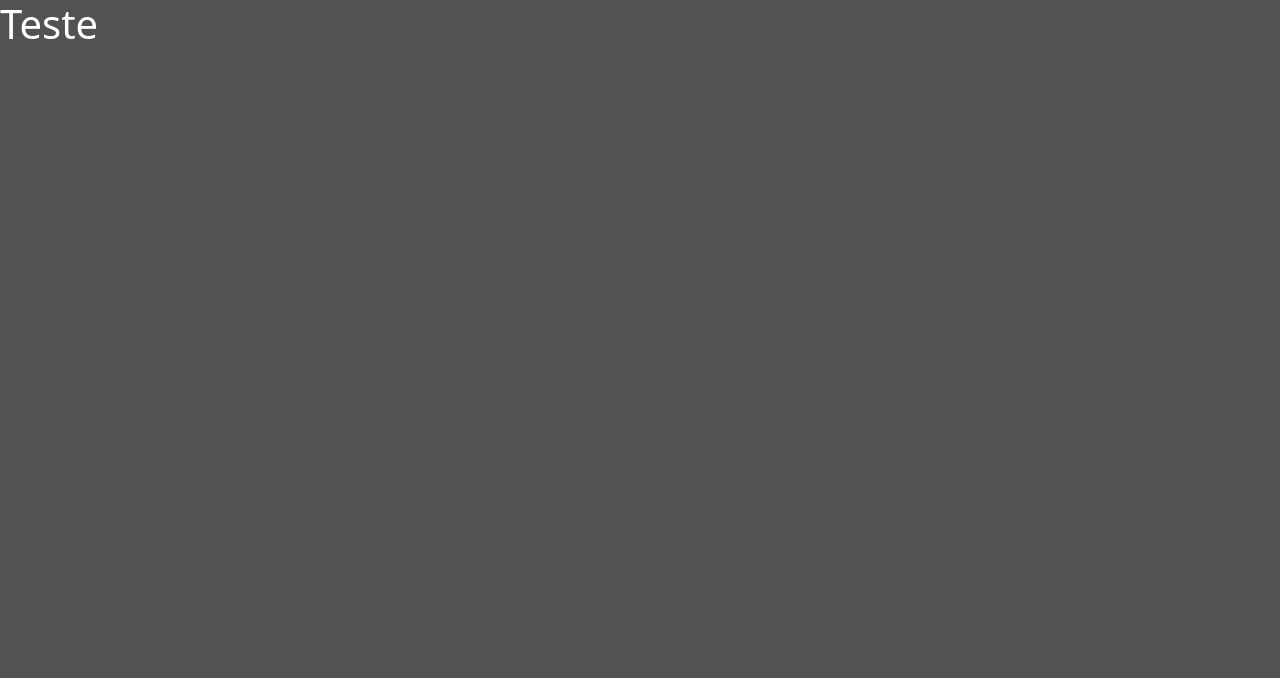
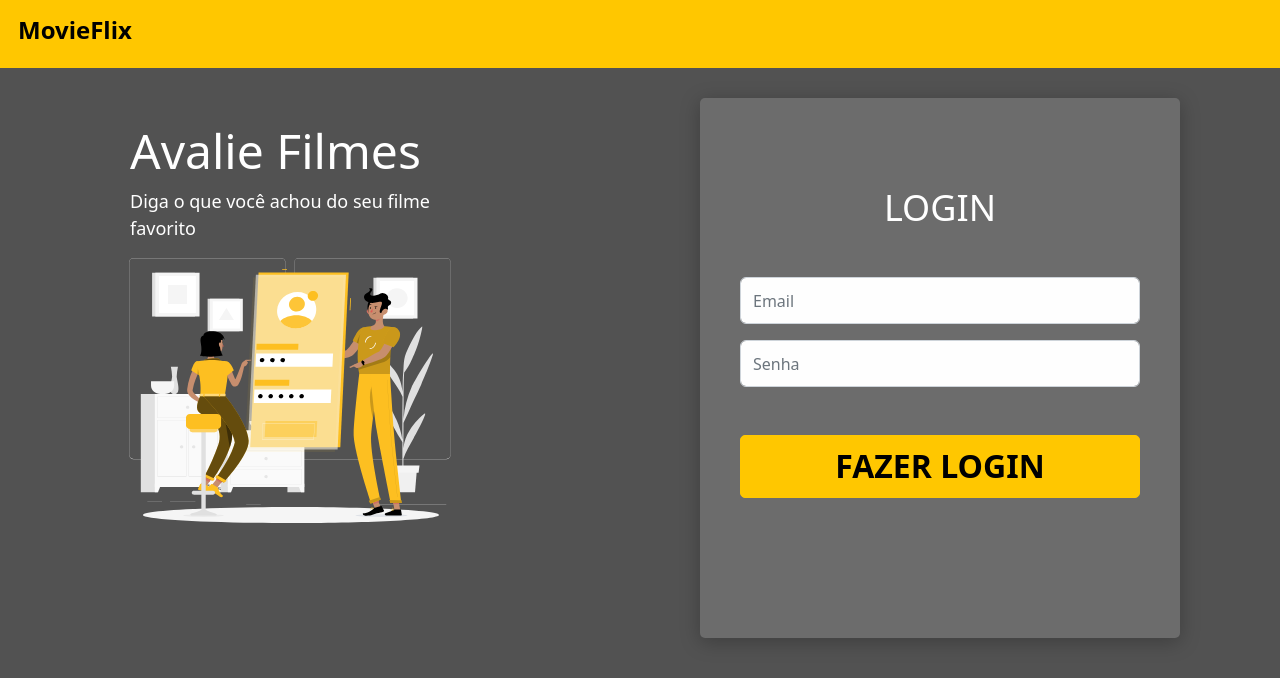
Before and after one commit to eolliveira/movieflix-web, a React (Vite) app: page / in a window 1280 px wide. Shown: the top 678 px of the page. Built offline with nearby package versions, Linux system fonts and the light colour scheme.

Commit message:
Page Login ok

```diff
--- a/src/App.css
+++ b/src/App.css
@@ -0,0 +1,9 @@
+.base-card {
+  background-color: #6c6c6c;
+  border-radius: 5px;
+  box-shadow: 0px 4px 20px rgba(0, 0, 0, 0.25);
+}
+
+* {
+  box-sizing: border-box;
+}
--- a/src/App.tsx
+++ b/src/App.tsx
@@ -1,8 +1,15 @@
-import './assets/custom.scss';
+import "./assets/custom.scss";
 import "./App.css";
+import Login from "./pages/Login";
+import NavBar from "./components/NavBar";
 
 function App() {
-  return <h1>Teste</h1>;
+  return (
+    <>
+      <NavBar />
+      <Login />
+    </>
+  );
 }
 
 export default App;
--- /dev/null
+++ b/src/components/Button/index.tsx
@@ -0,0 +1,16 @@
+import "./styles.css";
+
+type Props = {
+  text: String;
+};
+
+//desestrutura text do obj Props
+const Button = ({ text }: Props) => {
+  return (
+    <div className="btn-container btn-primary btn">
+      <h2>{text}</h2>
+    </div>
+  );
+};
+
+export default Button;
--- /dev/null
+++ b/src/components/Button/styles.css
@@ -0,0 +1,14 @@
+.btn-container {
+  display: flex;
+  justify-content: center;
+  width: 100%;
+  border-radius: 5px;
+}
+
+.btn-container h2 {
+    color: 20px;
+    text-transform: uppercase;
+    font-weight: bold;
+    padding: 5px 0;
+    margin: 0;
+  }
--- /dev/null
+++ b/src/components/NavBar/index.tsx
@@ -0,0 +1,13 @@
+import './styles.css'
+
+const NavBar = () => {
+
+    return(
+        <div className="navbar-container">
+            <h1>MovieFlix</h1>
+        </div>
+    );
+
+}
+
+export default NavBar;
--- /dev/null
+++ b/src/components/NavBar/styles.css
@@ -0,0 +1,13 @@
+.navbar-container {
+  display: flex;
+  align-items: center;
+  background-color: #ffc700;
+  padding: 18px;
+  height: 68px;
+}
+
+.navbar-container h1 {
+  color: black;
+  font-size: 24px;
+  font-weight: bold;
+}
--- /dev/null
+++ b/src/pages/Login/index.tsx
@@ -0,0 +1,47 @@
+import Button from "../../components/Button";
+import ImgLogin from "../../assets/img/login-img.svg";
+
+import "./styles.css";
+
+const Login = () => {
+  return (
+    <div className="login-container">
+      <div className="login-content mt-4">
+        <h1>Avalie Filmes</h1>
+        <p>Diga o que você achou do seu filme favorito</p>
+        <div className="login-img">
+          <img src={ImgLogin} alt="Imagem Login" />
+        </div>
+      </div>
+      <div className="login-auth base-card">
+        <h1 className="mb-5 mt-5">LOGIN</h1>
+
+        <form>
+          <div className="mb-3">
+            <input
+              type="text"
+              className="form-control login-input"
+              placeholder="Email"
+              name="username"
+            />
+          </div>
+
+          <div className="mb-5">
+            <input
+              type="password"
+              className="form-control login-input"
+              placeholder="Senha"
+              name="password"
+            />
+          </div>
+
+          <div className="login-btn">
+            <Button text={"fazer login"} />
+          </div>
+        </form>
+      </div>
+    </div>
+  );
+};
+
+export default Login;
--- /dev/null
+++ b/src/pages/Login/styles.css
@@ -0,0 +1,71 @@
+.login-container {
+  display: flex;
+  flex-direction: column;
+  align-items: center;
+  padding: 20px 10px;
+}
+
+.login-content {
+  text-align: start;
+  display: none;
+}
+
+.login-content h1 {
+  margin-left: 30px;
+  font-size: 48px;
+}
+
+.login-content p {
+  margin-left: 30px;
+  max-width: 320px;
+  font-size: 18px;
+}
+
+.login-auth {
+  width: 100%;
+  padding: 20px;
+  text-align: center;
+}
+
+.login-auth h1 {
+  font-weight: 400;
+  font-size: 36px;
+}
+
+.login-input {
+  background-color: #fefefe;
+  height: 47px;
+}
+
+.login-btn {
+  margin-bottom: 100px;
+}
+
+@media (min-width: 576px) {
+  .login-container {
+    padding: 30px 40px;
+  }
+
+  .login-auth {
+    width: 480px;
+  }
+}
+
+@media (min-width: 768px) {
+  .login-auth {
+    padding: 40px;
+  }
+}
+
+@media (min-width: 1200px) {
+  .login-container {
+    flex-direction: row;
+    justify-content: space-around;
+    align-items: flex-start;
+  }
+
+  .login-content {
+    display: unset;
+    width: 480px;
+  }
+}
```
Also changed, not shown: src/assets/img/login-img.svg (added), 1 other file (tests, documents, lock files or other folders).
